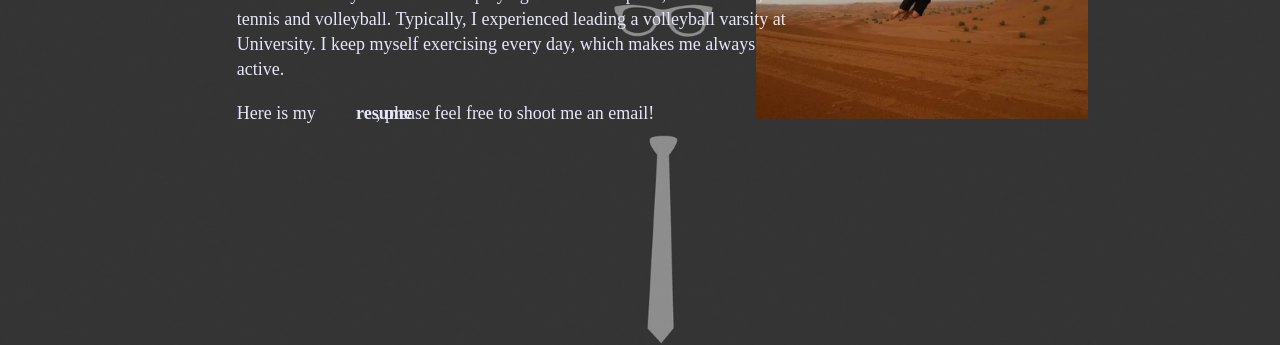
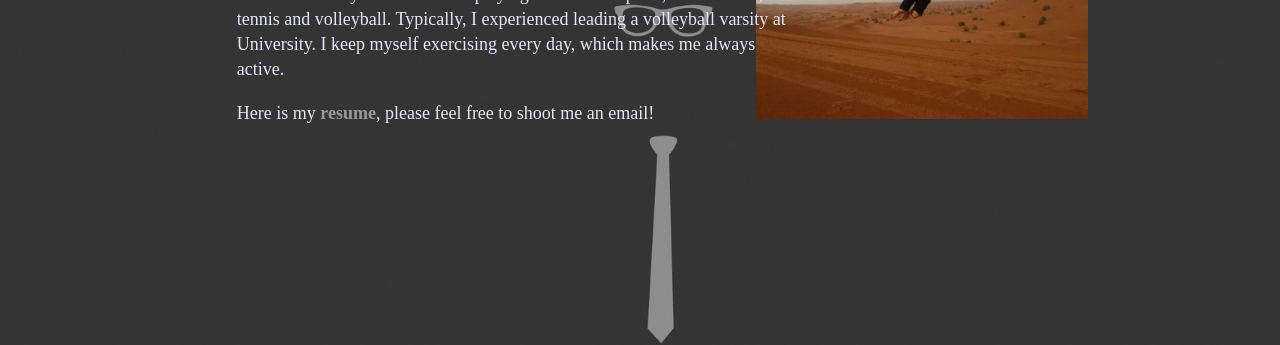
Before and after one commit to Eason666/Easonwang.github.io, a Jekyll site: the page built from about/index.html, in a window 1280 px wide. Shown: the part 277-622 px from the top of the page. Built offline with Jekyll 4.4.1, drawn with Linux system fonts in a browser that asks for light colours.

Commit message:
Update index.html

```diff
--- a/about/index.html
+++ b/about/index.html
@@ -11,5 +11,5 @@
 		<p class="content">My main fields of interest are Web standards, Web applications, server-side development, user experience, front-end development.</p>
 		<p class="content">I also have many hobbies. I love playing all kinds of sports, like snooker, tennis and volleyball.
 			Typically, I experienced leading a volleyball varsity at University. I keep myself exercising every day, which makes me always active.
-		<p class="content"> Here is my <a class="content" href="/Junheng Wang - resume.pdf"><strong>resume</strong></a>, please feel free to shoot me an email!</p>
+		<p class="content"> Here is my <a href="/Junheng Wang - resume.pdf"><font size="4"><strong>resume</strong></font></a>, please feel free to shoot me an email!</p>
         </div>
```
